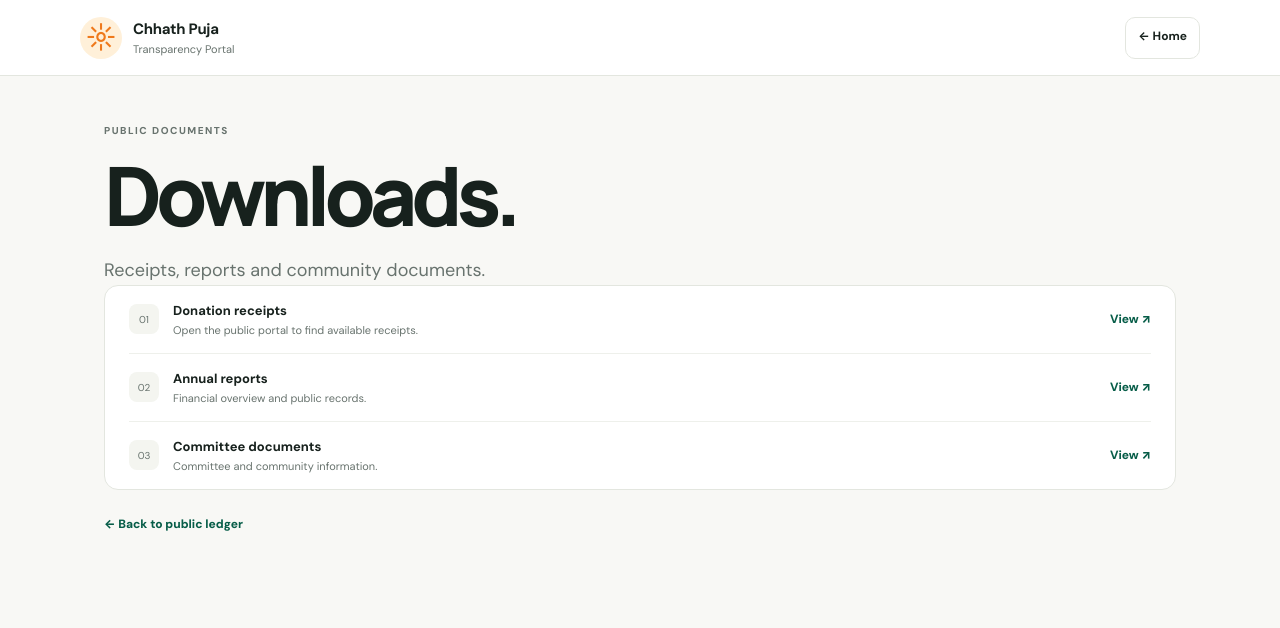
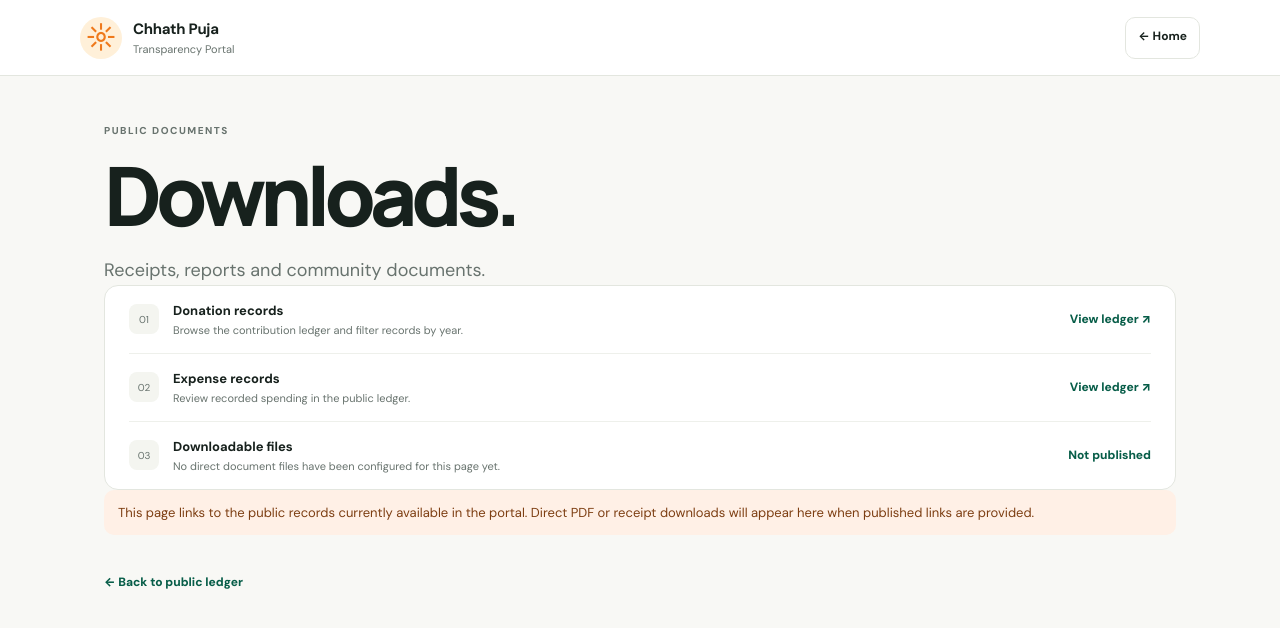
Before and after one commit to ashutoshroli/Public-v7, a SvelteKit app: page /downloads in a window 1280 px wide. Shown: the top 628 px of the page. Built offline with nearby package versions, Linux system fonts and the light colour scheme.

Commit message:
Clarify public document links and unavailable downloads

```diff
--- a/src/routes/downloads/+page.svelte
+++ b/src/routes/downloads/+page.svelte
@@ -1,3 +1,17 @@
-<svelte:head><title>Downloads — Chhath Puja</title></svelte:head>
-<header class="topbar"><a class="brand" href="/"><span class="sun">☼</span><span><strong>Chhath Puja</strong><small>Transparency Portal</small></span></a><a class="language" href="/">← Home</a></header>
-<main class="page"><p class="eyebrow">PUBLIC DOCUMENTS</p><h1>Downloads.</h1><p class="lede">Receipts, reports and community documents.</p><section class="records"><article class="record"><span class="rank">01</span><div class="record-main"><strong>Donation receipts</strong><small>Open the public portal to find available receipts.</small></div><a class="text-link" href="/">View ↗</a></article><article class="record"><span class="rank">02</span><div class="record-main"><strong>Annual reports</strong><small>Financial overview and public records.</small></div><a class="text-link" href="/">View ↗</a></article><article class="record"><span class="rank">03</span><div class="record-main"><strong>Committee documents</strong><small>Committee and community information.</small></div><a class="text-link" href="/">View ↗</a></article></section><a class="back-link" href="/">← Back to public ledger</a></main>
+<svelte:head>
+  <title>Downloads — Chhath Puja</title>
+  <meta name="description" content="Public documents and records for the Shaharpura Chhath Puja committee." />
+</svelte:head>
+<header class="topbar"><a class="brand" href="/"><span class="sun" aria-hidden="true">☼</span><span><strong>Chhath Puja</strong><small>Transparency Portal</small></span></a><a class="language" href="/">← Home</a></header>
+<main class="page">
+  <p class="eyebrow">PUBLIC DOCUMENTS</p>
+  <h1>Downloads.</h1>
+  <p class="lede">Receipts, reports and community documents.</p>
+  <section class="records" aria-label="Public documents">
+    <article class="record"><span class="rank">01</span><div class="record-main"><strong>Donation records</strong><small>Browse the contribution ledger and filter records by year.</small></div><a class="text-link" href="/#contributors">View ledger ↗</a></article>
+    <article class="record"><span class="rank">02</span><div class="record-main"><strong>Expense records</strong><small>Review recorded spending in the public ledger.</small></div><a class="text-link" href="/#expenses">View ledger ↗</a></article>
+    <article class="record"><span class="rank">03</span><div class="record-main"><strong>Downloadable files</strong><small>No direct document files have been configured for this page yet.</small></div><span class="text-link" aria-label="No direct files available">Not published</span></article>
+  </section>
+  <p class="notice" role="note">This page links to the public records currently available in the portal. Direct PDF or receipt downloads will appear here when published links are provided.</p>
+  <a class="back-link" href="/">← Back to public ledger</a>
+</main>
```
